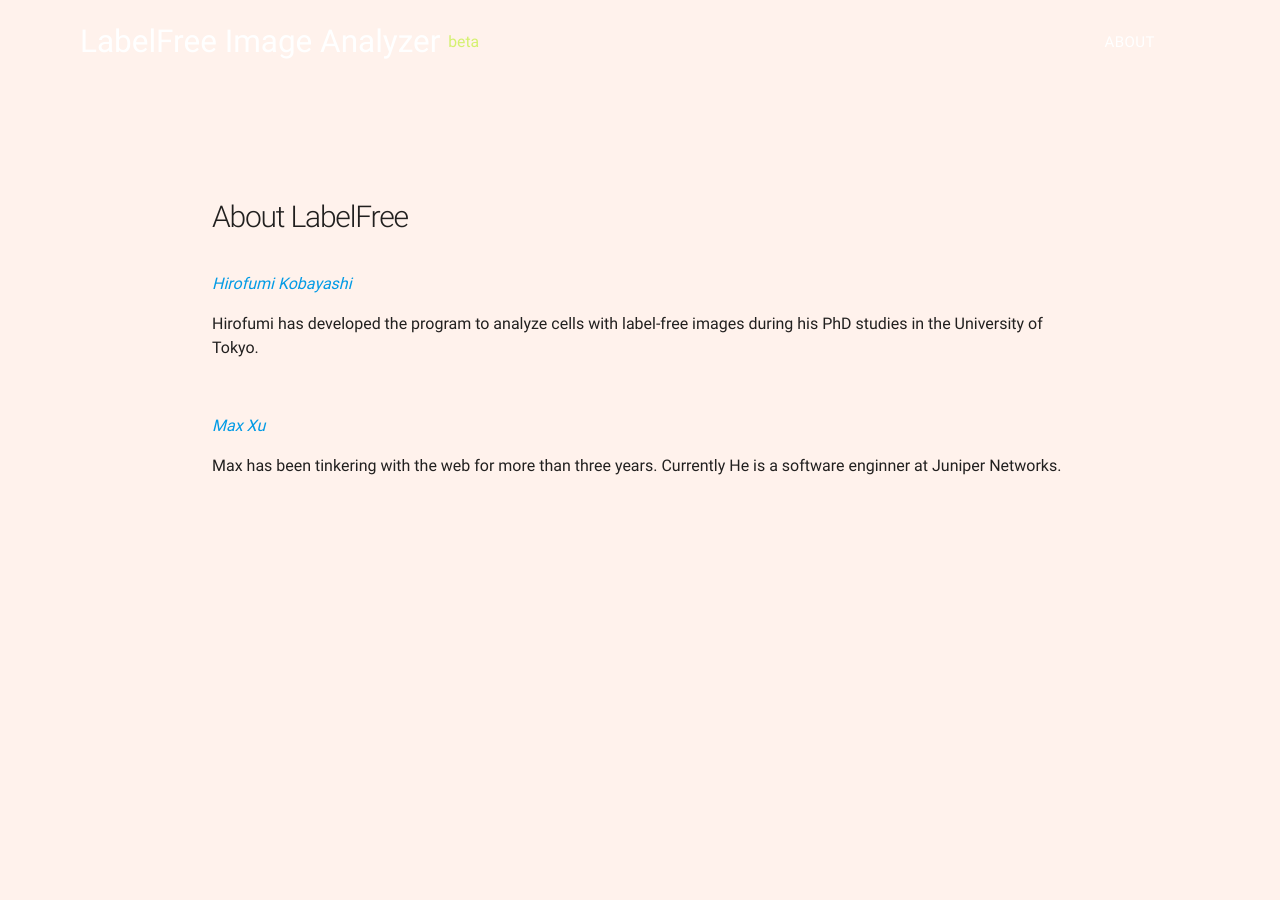
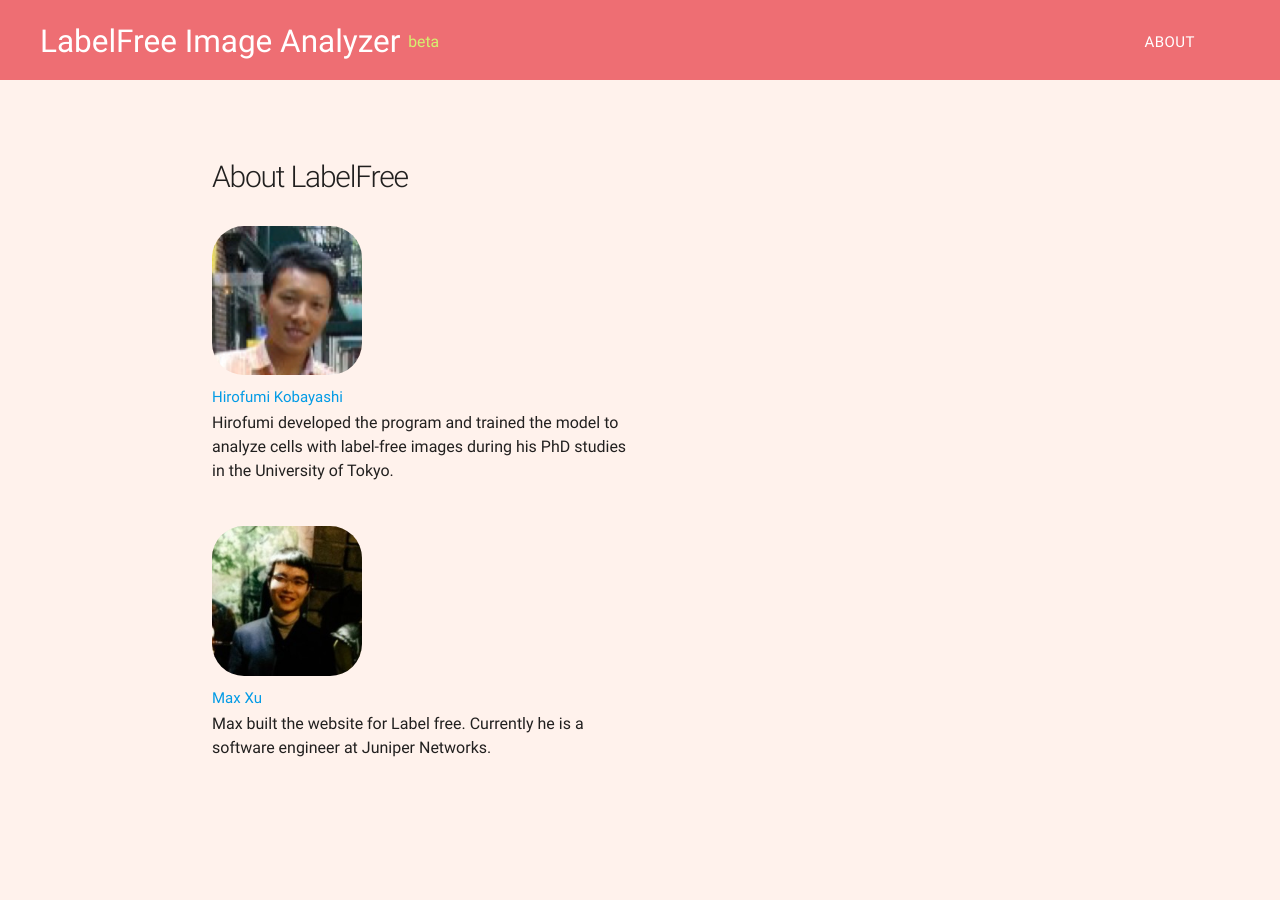
Before and after one commit to easyandme/img-process, a Flask app: page /about in a window 1280 px wide. Run offline with Flask 2, Linux system fonts and the light colour scheme; parts of the project's set-up code (start-up, migrations or seed data) failed here and were passed over; some libraries are stand-ins or nearby versions.

Commit message:
update about

```diff
--- a/application.py
+++ b/application.py
@@ -29,7 +29,7 @@ def index():
 
 @application.route("/about")
 def about():
-    return render_template("about.html")
+    return render_template("about.html", PAGE="about")
 
 
 @application.route('/render', methods=['GET', 'POST'])
--- /dev/null
+++ b/static/css/about.css
@@ -0,0 +1,30 @@
+nav {
+    background-color: #ee6e73;
+}
+
+@media (min-width: 1200px) {
+
+    .e {
+        max-width: 1200px;
+    }
+}
+
+.container {
+    padding: 40px 0 0 20px;
+}
+
+.team-container {
+
+
+}
+
+.team {
+    width: 50%;
+    max-width: 420px;
+    margin: 10px 0;
+}
+
+.team img {
+    max-width: 150px;
+    border-radius: 32px;
+}
--- a/static/css/main.css
+++ b/static/css/main.css
@@ -108,7 +108,7 @@ a {
 
 nav {
   background-color: transparent;
-  min-height: 70px;
+  min-height: 80px;
   z-index: 999;
   position: absolute;
   box-shadow: none;
@@ -236,6 +236,7 @@ nav {
 
 .about-section p {
   font-size: 16px;
+  margin: 0;
 }
 
 
@@ -362,11 +363,15 @@ nav .inner-nav li a.btn {
 nav .nav-wrapper {
   margin: 0 auto;
 }
+nav .brand-logo {
+  transition: color 2s;
+  -webkit-transition: color 2s;
+}
 
 .startup {
     height: 110vh;
     position: relative;
-    padding-top: 70px;
+    padding-top: 80px;
     background-position: center;
     background-size: cover;
     background-repeat: no-repeat;
@@ -463,6 +468,9 @@ nav .nav-wrapper {
 .sample-result figure img {
     width: 100%;
 }
+.sample-result h5, .sample-result figcaption {
+    font-family: fantasy;
+}
 .sample-text {
    color: #fff;
    z-index: 99;
@@ -519,6 +527,7 @@ nav .nav-wrapper {
 }
 .microscope .micro-text p {
     margin: 0;
+    font-family: fantasy;
 }
 .microscope .micro-text {
     align-self: center;
@@ -534,9 +543,16 @@ nav .nav-wrapper {
   max-width: 920px; } }
 @media (min-width: 1200px) {
 .e {
-  max-width: 1120px; }
+  max-width: 1200px; }
 }
 
+@media (max-width: 480px) {
+    nav .inner-nav > a {
+        font-size: 1.5rem;
+        width: 100%;
+        text-align: center;
+    }
+}
 
 
 @keyframes blink{
--- a/static/js/index.js
+++ b/static/js/index.js
@@ -15,6 +15,7 @@ $(document).ready(function() {
                 }
 
             }, 2500);
+
 
 
 
@@ -42,7 +43,7 @@ $(document).ready(function() {
         setTimeout(function(){
             $('.progress').addClass('hidden');
             $('.gps_ring').hide();
-            $('.sample-result').prepend('<figure style="width:100%"><img src="./static/img/sample_result.png" alt="Sample Result" width="100%"><figcaption>The difference of cellular drug response are demonstrated on the scatter plot.</figcaption></figure>');
+            $('.sample-result').prepend('<figure style="width:100%"><img src="./static/img/sample_result.png" alt="Sample Result" width="100%"><figcaption>The differences of cellular drug response are demonstrated on the scatter plot.</figcaption></figure>');
             $('.sample-result').removeClass('hidden').addClass('animated zoomIn');
         }, 5000)
 
--- a/templates/about.html
+++ b/templates/about.html
@@ -6,11 +6,19 @@
 
     <h2>About LabelFree</h2>
       <br>
-      <p><i><a href="https://instagram.com/liilii_insta">Hirofumi Kobayashi</a></i></p>
-      <p>Hirofumi has developed the program to analyze cells with label-free images during his PhD studies in the University of Tokyo.</p>
-      <br>
-      <p><i><a href="https://instagram.com/easyandme">Max Xu</a></i></p>
-      <p>Max has been tinkering with the web for more than three years. Currently He is a software enginner at Juniper Networks.</p>
+      <div class="team-container">
+          <div class="team hiro">
+            <img src="{{ url_for('static', filename='img/hiro.png') }}" alt="Hirofumi Kobayashi">
+            <h6><a href="https://instagram.com/liilii_insta">Hirofumi Kobayashi</a></h6>
+            <p>Hirofumi developed the program and trained the model to analyze cells with label-free images during his PhD studies in the University of Tokyo.</p>
+          </div>
+          <br>
+          <div class="team max">
+            <img src="{{ url_for('static', filename='img/max.jpg') }}" alt="Max Xu">
+            <h6><a href="https://instagram.com/easyandme">Max Xu</a></h6>
+            <p>Max built the website for Label free. Currently he is a software engineer at Juniper Networks.</p>
+          </div>
+        </div>
     </div>
   </main>
 {% endblock %}
--- a/templates/layout.html
+++ b/templates/layout.html
@@ -10,6 +10,9 @@
     <link rel="stylesheet" href="https://cdnjs.cloudflare.com/ajax/libs/materialize/0.100.2/css/materialize.min.css">
     <link rel="stylesheet" href="https://cdnjs.cloudflare.com/ajax/libs/animate.css/3.5.2/animate.min.css">
     <link href="{{ url_for('static', filename='css/main.css') }}" rel="stylesheet">
+      {% if PAGE %}
+      <link href="{{ url_for('static', filename='css/about.css') }}" rel="stylesheet">
+      {% endif %}
     <script src="{{ url_for('static', filename='js/jquery-3.3.1.min.js') }}"></script>
     <script src="https://cdnjs.cloudflare.com/ajax/libs/materialize/0.100.2/js/materialize.min.js"></script>
     <script src="{{ url_for('static', filename='js/typed.js') }}"></script>
```
Also changed, not shown: static/img/hiro.png, static/img/max.jpg (added), 1 other file.
